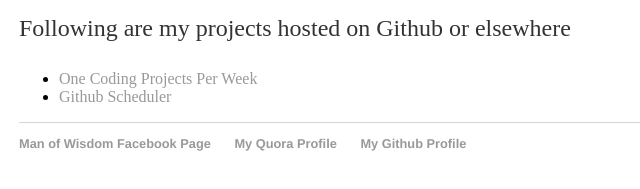
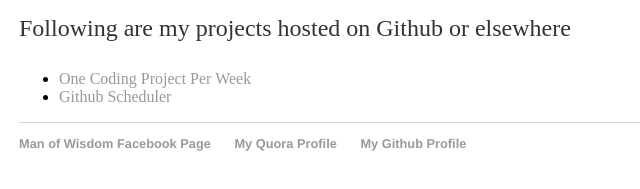
Before and after one commit to manofwisdom/manofwisdom.github.io, a plain HTML site: page projects/index.html in a window 1280 px wide. Shown: the part 185-374 px from the top of the page, 173-813 px from the left. Drawn offline with Linux system fonts and the light colour scheme.

Commit message:
Update index.html

```diff
--- a/projects/index.html
+++ b/projects/index.html
@@ -20,7 +20,7 @@
         		<h1>Hi there, I'm Alok Sharma!</h1>
         		<p>Following are my projects hosted on Github or elsewhere</p>
         		<ul>
-        			<li><a href ="https://github.com/manofwisdom/OneProjectEachWeek">One Coding Projects Per Week</a></li>
+        			<li><a href ="https://github.com/manofwisdom/OneProjectEachWeek">One Coding Project Per Week</a></li>
         			<li><a href="">Github Scheduler</a></li>
         		</ul>
 
```
